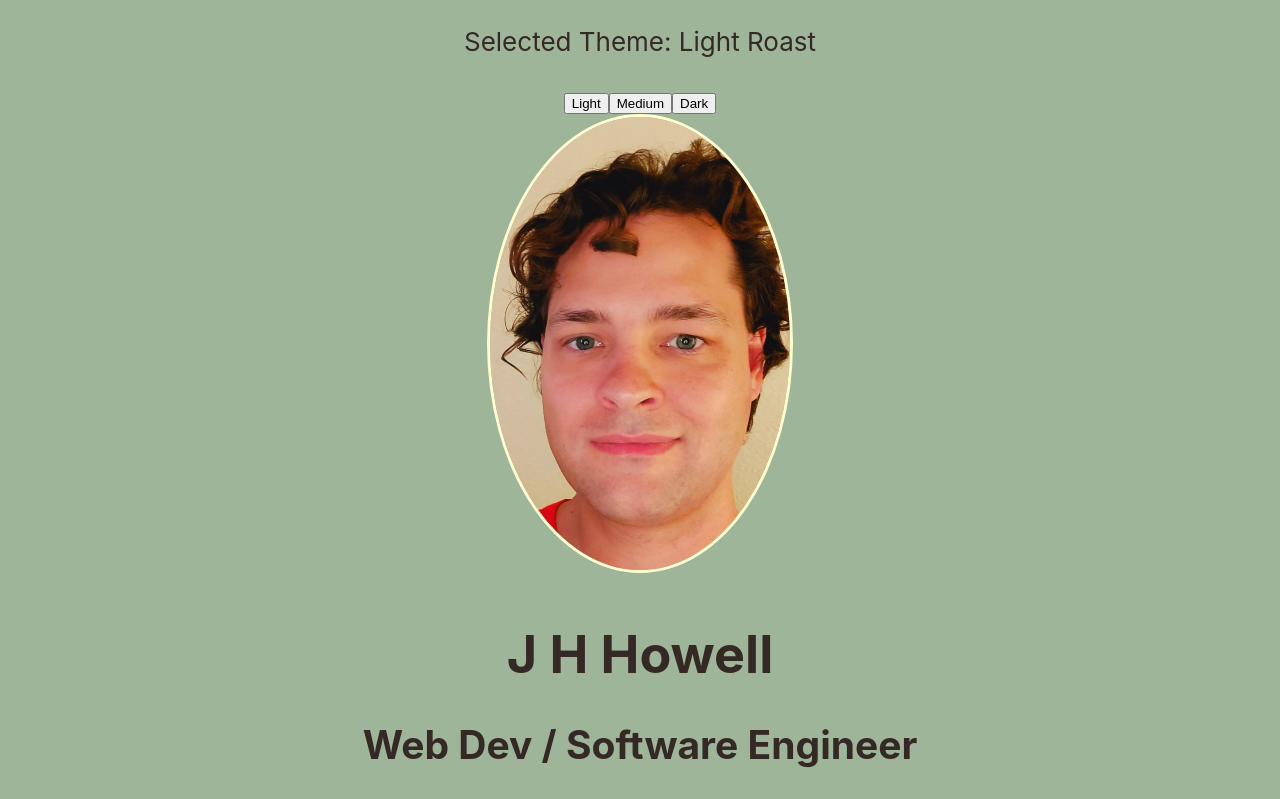
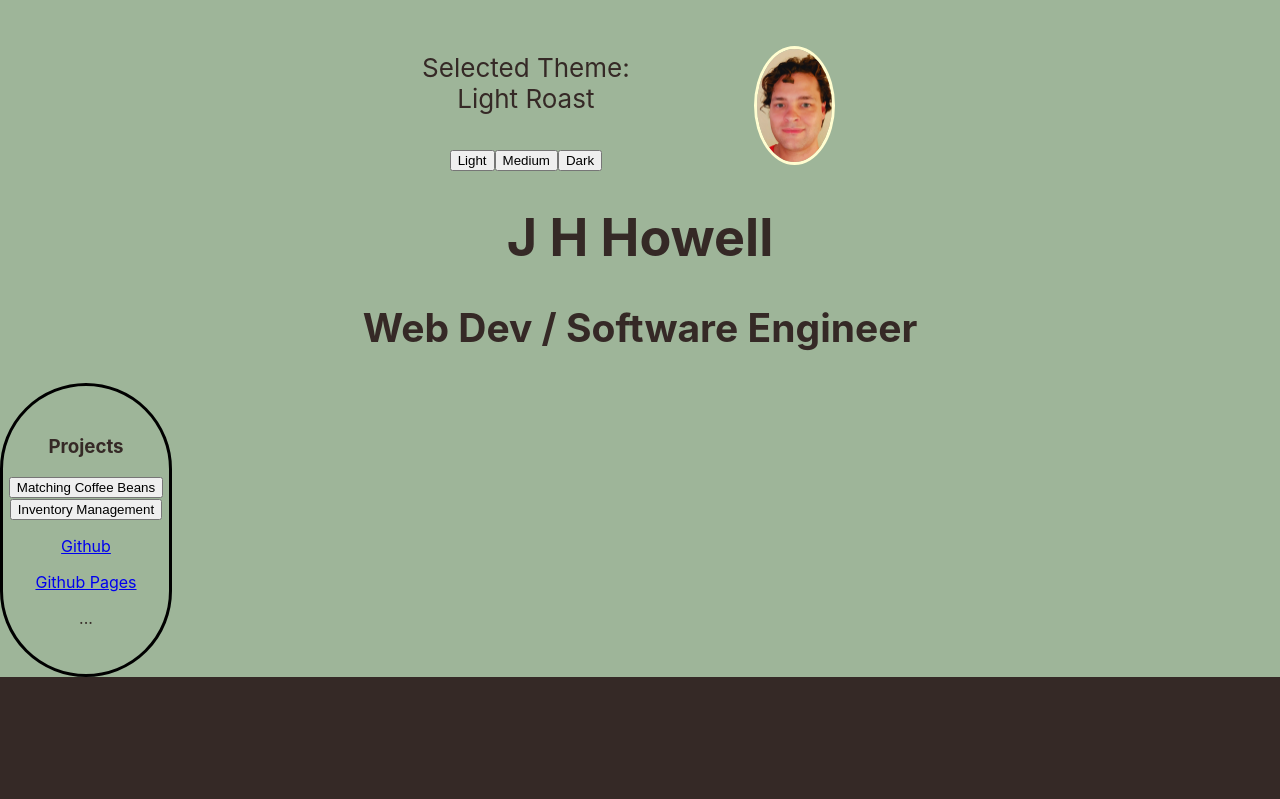
Before and after one commit to howell083/react-portfolio, a React (Create React App) app: page / in a window 1280 px wide. Shown: the top 799 px of the page. Built offline with nearby package versions, Linux system fonts and the light colour scheme.

Commit message:
adjusted styling

```diff
--- a/src/App.css
+++ b/src/App.css
@@ -1,5 +1,5 @@
 html {
-  background-color: #141212;
+  background-color: #352926;
   text-align: center;
   font-family: 'Dosis', sans-serif;
 
@@ -21,14 +21,17 @@ html {
 
 .App-header {
   background-color: #282c34;
-  min-height: 100vh;
+  min-height: 10vh;
   display: flex;
   flex-direction: column;
   align-items: center;
   justify-content: center;
   font-size: calc(10px + 2vmin);
   color: white;
+  padding-top: 0;
+  margin-top: 0;
 }
+
 
 .App-link {
   color: #61dafb;
@@ -53,3 +56,20 @@ html {
 
   background-color: #9EB599;
 }
+img {
+  border: 3px solid #FFFDD0;
+  border-radius: 50%;
+  max-width: 300;
+
+  justify-items: right;
+  width: 28%;
+}
+li {
+
+  width: 28%;
+  display: inline-block;
+}
+.row {
+
+
+}
--- a/src/App.js
+++ b/src/App.js
@@ -1,9 +1,9 @@
-import logo from './logo.svg';
+//import logo from './logo.svg';
 import React, { useState } from 'react';
 import './App.css';
 //import ColorPicker from './colorPicker';
 import ThemePicker from './components/ThemePicker';
-import Clock from './Clock';
+//import Clock from './Clock';
 import ProfileForm from './profileForm';
 import {styles} from './styles';
 
@@ -16,11 +16,14 @@ function App() {
 
       <header style={styleTheme} className="App-header">
 
-        <div style={{width: '48%'}}>
-        <ThemePicker theme={theme} setTheme={setTheme} />
-                <img style={{border: '3px solid #FFFDD0', borderRadius: '50%', maxWidth: 300}}src="profileSmall.jpg" alt="" />
-        </div>
-        <div style={{width: '48%'}}>
+        <div className='row'>
+          <ul>
+            <li><ThemePicker theme={theme} setTheme={setTheme} /></li>
+            <li><img src="profileSmall.jpg" alt="" /></li>
+          </ul>
+
+
+
           <h1>
             J H Howell
           </h1>
@@ -29,16 +32,17 @@ function App() {
           </h2>
         </div>
       </header>
-      <main>
+      <main style={styleTheme}>
 
-        <ProfileForm />
+
 
 
             <aside className="sidebar">
 
 
                 <h3>Projects</h3>
-
+                <button>Matching Coffee Beans</button>
+                <button>Inventory Management</button>
                 <p><a href="https://github.com/howell083">Github</a></p>
                 <p><a href="https://howell083.github.io">Github Pages</a></p>
 
@@ -48,6 +52,7 @@ function App() {
             </aside>
 
 
+
         </main>
     </div>
   );
--- a/src/styles.js
+++ b/src/styles.js
@@ -6,8 +6,8 @@ const dark = {
 const light = {
     backgroundColor: '#9EB599',
     color: '#352926',
-    display: 'flex',
-    justifyContent: 'space-between'
+
+
 
 }
 const medium = {
```
